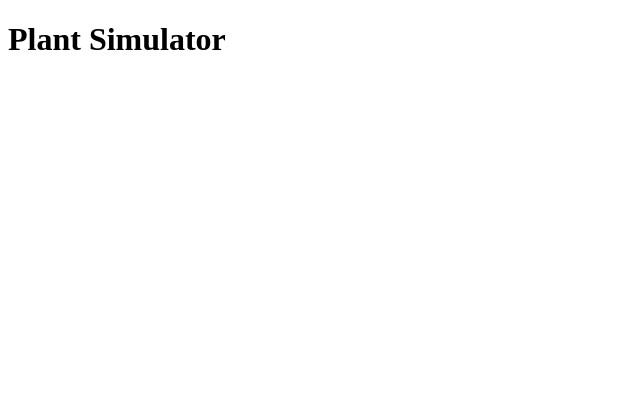
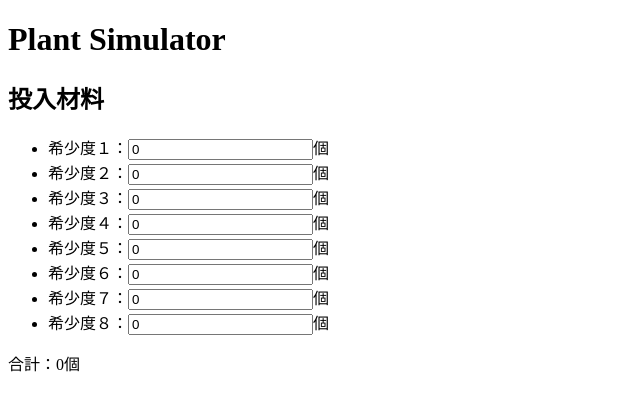
Before and after one commit to yajamon/freedomWarsPlantSimulator, a website with bundled scripts: page src/html/index.html in a window 1280 px wide. Shown: the whole page, without its empty margins (0-640 px from the left). Built offline with nearby package versions, Linux system fonts and the light colour scheme.

Commit message:
投入材料のMock作成

```diff
--- a/src/html/index.html
+++ b/src/html/index.html
@@ -16,5 +16,19 @@
 </head>
 <body>
     <h1>Plant Simulator</h1>
+    <div>
+        <h2>投入材料</h2>
+        <ul>
+            <li>希少度１：<input type="number" value="0" placeholder="0">個</li>
+            <li>希少度２：<input type="number" value="0" placeholder="0">個</li>
+            <li>希少度３：<input type="number" value="0" placeholder="0">個</li>
+            <li>希少度４：<input type="number" value="0" placeholder="0">個</li>
+            <li>希少度５：<input type="number" value="0" placeholder="0">個</li>
+            <li>希少度６：<input type="number" value="0" placeholder="0">個</li>
+            <li>希少度７：<input type="number" value="0" placeholder="0">個</li>
+            <li>希少度８：<input type="number" value="0" placeholder="0">個</li>
+        </ul>
+        合計：<span>0</span>個
+    </div>
 </body>
 </html>
```
